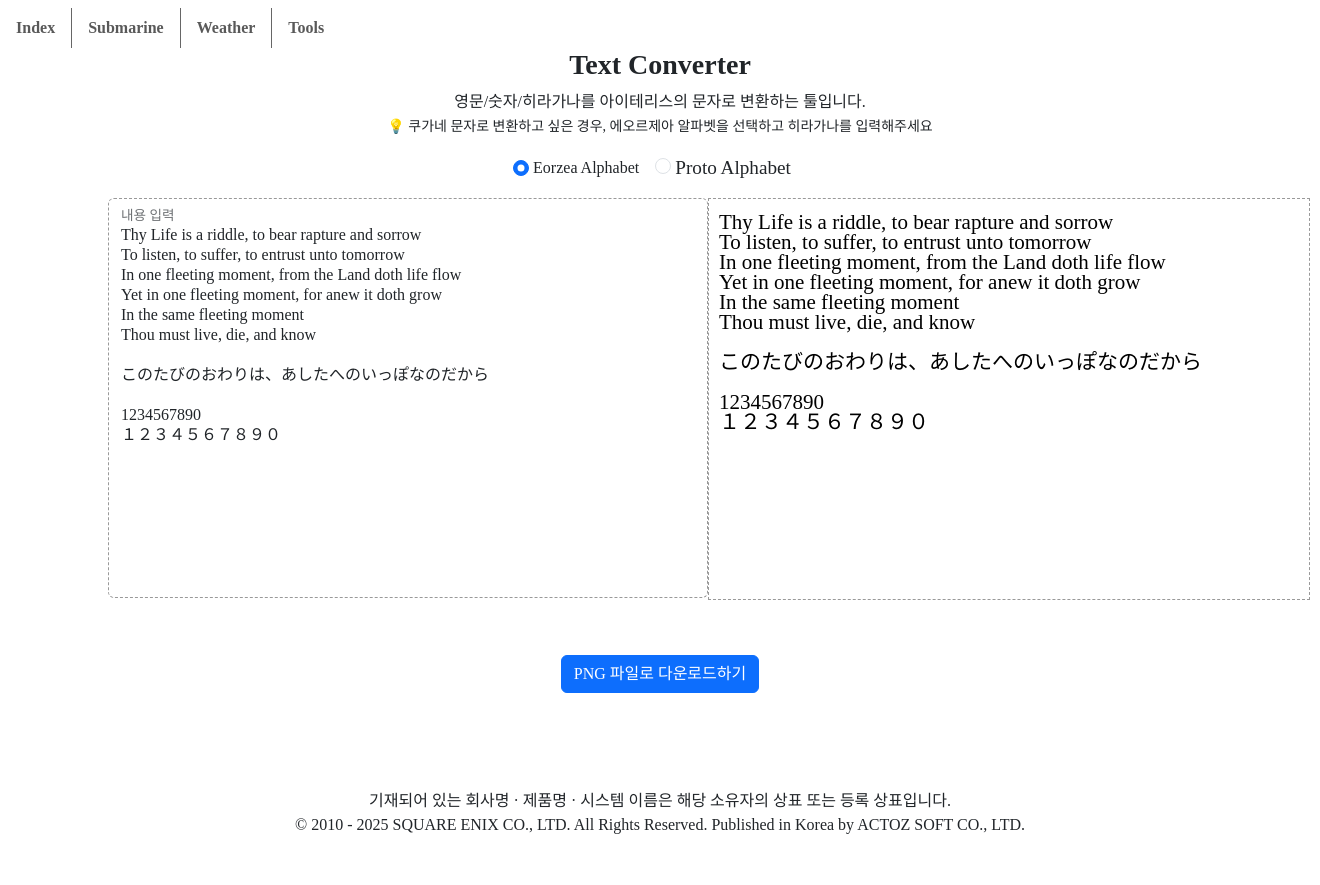
After one commit to kohwj1/submarine, a Flask app: page /convert in a window 1320 px wide. The commit adds this page. Run offline with Flask 3, Linux system fonts and the light colour scheme; some web fonts are replaced.

Commit message:
added Eorzea/Proto/Kugane Alphabet Converter tool

```diff
--- a/app.py
+++ b/app.py
@@ -118,6 +118,11 @@ def page_rainbow():
 
     return render_template('rainbow.html', data=rainbow_list)
 
+@app.route('/convert')
+def page_convert():
+    return render_template('convert.html')
+
+
 @app.route("/api/health")
 def health_check():
 	return "ok"
--- /dev/null
+++ b/static/css/convert.css
@@ -0,0 +1,22 @@
+@font-face {
+  font-family: 'mabimo';
+  src: url('../font/mabimo.woff') format('woff2'),
+}
+
+.label-eorzea {
+  font-family: "eorzea";
+}
+.label-unsundered {
+  font-family: "unsundered";
+  font-size: 1.2rem;
+}
+
+#userInput {
+    width: 600px;
+    height: 400px;
+    resize: none;
+}
+
+#userInput, #converted {
+    border: 1px dashed #999;
+}
--- /dev/null
+++ b/static/js/convert.js
@@ -0,0 +1,61 @@
+const canvas = document.getElementById('converted');
+const ctx = canvas.getContext('2d');
+const textArea = document.getElementById('userInput');
+const fontSizeSelector = 21;
+const fontFaceSelector = document.querySelectorAll('input[name="font-face"]');
+
+const btnDownload = document.getElementById('btn-download');
+
+function textConvert() {
+    const originText = textArea.value;
+    // const fontSize = fontSizeSelector.value;
+    const fontSize = fontSizeSelector;
+    const fontFace = document.querySelector('input[name="font-face"]:checked').value;
+    ctx.clearRect(0, 0, canvas.width, canvas.height);
+    ctx.font = `${fontSize}px ${fontFace}`;
+    ctx.fillStyle = 'black';
+    ctx.textAlign = 'left';
+    const lines = originText.split('\n');
+    let yPos = 30;
+    const lineHeight = parseInt(fontSize/2 + 10);
+
+    for (const line of lines) {
+        ctx.fillText(line, 10, yPos);
+        yPos += lineHeight;
+    }
+}
+
+document.addEventListener('DOMContentLoaded', () => {
+    textArea.value =
+`Thy Life is a riddle, to bear rapture and sorrow
+To listen, to suffer, to entrust unto tomorrow
+In one fleeting moment, from the Land doth life flow
+Yet in one fleeting moment, for anew it doth grow
+In the same fleeting moment
+Thou must live, die, and know
+
+このたびのおわりは、あしたへのいっぽなのだから
+
+1234567890
+１２３４５６７８９０`;
+    textConvert();
+});
+textArea.addEventListener('input', textConvert);
+
+for (radio of fontFaceSelector) {
+    radio.addEventListener('click', textConvert)
+}
+
+btnDownload.addEventListener('click', () => {
+    if (textArea.value.trim() == '') {
+        alert('한 글자 이상 입력해주세요.')
+    } else {
+        const dataURL = canvas.toDataURL('image/png');
+        const img = document.createElement('img');
+        img.src = dataURL;
+        const link = document.createElement('a');
+        link.download = 'image.png';
+        link.href = dataURL.replace('image/png', 'image/octet-stream');
+        link.click();
+    }
+})
--- /dev/null
+++ b/templates/convert.html
@@ -0,0 +1,37 @@
+{% extends 'root.html' %}
+{% block header %}
+<link href="../static/css/convert.css" rel="stylesheet">{% endblock %}
+{% block title %}문자 변환 툴 :: TestPage{% endblock %}
+{% block content %}
+<div>
+  <h3 class="text-center eorzea">Text Converter</h3>
+  <p class="text-center">영문/숫자/히라가나를 아이테리스의 문자로 변환하는 툴입니다.<br><small>💡 쿠가네 문자로 변환하고 싶은 경우, 에오르제아 알파벳을 선택하고 히라가나를 입력해주세요</small></p>
+  <div class="container d-flex flex-row justify-content-center align-items-center">
+    <div class="form-check-inline">
+      <input class="form-check-input font-selector" type="radio" name="font-face" id="eorzea" value="eorzea" checked>
+      <label class="form-check-label label-eorzea" for="eorzea" data-bs-toggle="tooltip" data-bs-placement="bottom" data-bs-title="에오르제아 공용어">Eorzea Alphabet</label>
+    </div>
+    <div class="form-check-inline">
+      <input class="form-check-input font-selector" type="radio" name="font-face" id="unsundered" value="unsundered">
+      <label class="form-check-label label-unsundered" for="unsundered" data-bs-toggle="tooltip" data-bs-placement="bottom" data-bs-title="고대 및 제 9세계 공용어">Proto Alphabet</label>
+    </div>
+  </div>
+  <div class="container d-flex flex-row justify-content-evenly mt-3">
+    <div class="left-panel">
+      <div class="form-floating">
+        <textarea class="form-control needs-validation" id="userInput"
+          placeholder="변환할 문구를 입력해주세요. 영문 대소문자/숫자/히라가나만 가능합니다." required></textarea>
+        <label for="userInput">내용 입력</label>
+      </div>
+    </div>
+    <div class="right-panel">
+      <canvas id="converted" width="600" height="400"></canvas>
+    </div>
+  </div>
+  <div class="d-flex justify-content-center mt-5">
+    <button id="btn-download" class="btn btn-primary">PNG 파일로 다운로드하기</button>
+  </div>
+</div>
+<script src="../static/js/tooltip.js"></script>
+<script src="../static/js/convert.js"></script>
+{% endblock %}
--- a/templates/root.html
+++ b/templates/root.html
@@ -32,6 +32,14 @@
                     <li><a class="dropdown-item eorzea" href="/rainbow">Rainbow<span class="ms-2">Rainbow</span></a></li>
                 </ul>
             </li>
+            <li class="nav-item dropdown global-nav ps-2 pe-2">
+                <a class="nav-link eorzea" role="button" data-bs-toggle="dropdown" aria-expanded="false" href="#">Tools</a>
+                <ul class="dropdown-menu">
+                    <li><a class="dropdown-item eorzea" href="/convert">Text Converter<span class="ms-2">Text Converter</span></a></li>
+                    <!-- <li><hr class="dropdown-divider"></li>
+                    <li><a class="dropdown-item eorzea" href="/rainbow">Rainbow<span class="ms-2">Rainbow</span></a></li> -->
+                </ul>
+            </li>
         </ul>
     </nav>
     <div id="blockstart" class="p-5 m-5 my-0">
```
Also changed, not shown: templates/index.html (+9 -0 lines).
